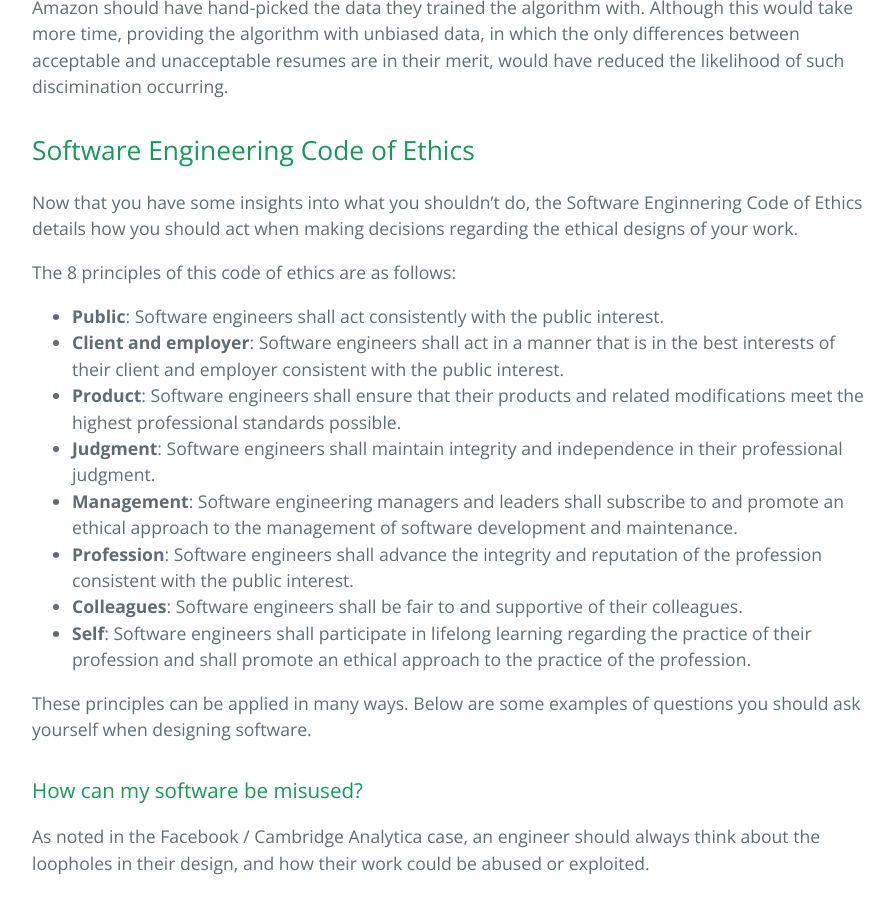
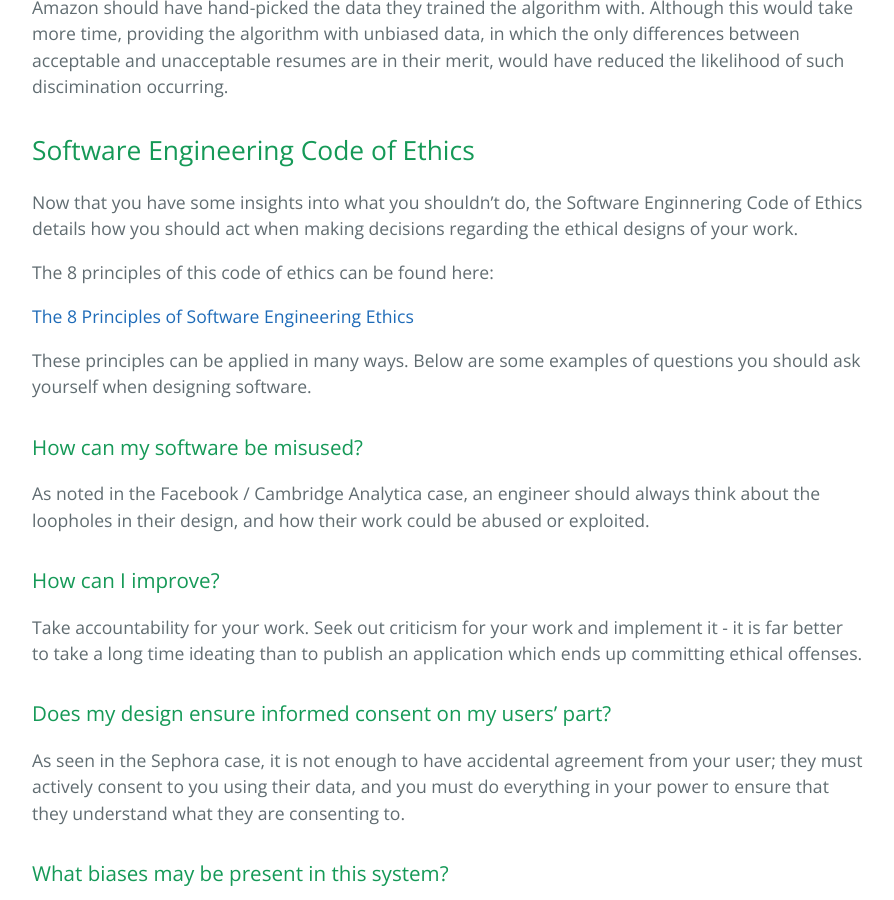
Before and after one commit to learning-software-engineering/learning-software-engineering.github.io, a Jekyll site: the page built from Topics/Software_Engineering/Ethics_In_Software_Engineering.md, in a window 1280 px wide and 900 px high, scrolled down 3929 px. Shown: the whole window, without its empty margins (192-1086 px from the left). Built offline with Jekyll 4.4.1, drawn with Linux system fonts in a browser that asks for light colours; our own code applies the rules of GitHub Pages for plain Markdown files.

Commit message:
change 8 principles of ethics paragraph to link externally

```diff
--- a/Topics/Software_Engineering/Ethics_In_Software_Engineering.md
+++ b/Topics/Software_Engineering/Ethics_In_Software_Engineering.md
@@ -71,15 +71,9 @@ Amazon should have hand-picked the data they trained the algorithm with. Althoug
 ## Software Engineering Code of Ethics
 Now that you have some insights into what you shouldn't do, the Software Enginnering Code of Ethics details how you should act when making decisions regarding the ethical designs of your work.
 
-The 8 principles of this code of ethics are as follows:
-* **Public**: Software engineers shall act consistently with the public interest.
-* **Client and employer**: Software engineers shall act in a manner that is in the best interests of their client and employer consistent with the public interest.
-* **Product**: Software engineers shall ensure that their products and related modifications meet the highest professional standards possible.
-* **Judgment**: Software engineers shall maintain integrity and independence in their professional judgment.
-* **Management**: Software engineering managers and leaders shall subscribe to and promote an ethical approach to the management of software development and maintenance.
-* **Profession**: Software engineers shall advance the integrity and reputation of the profession consistent with the public interest.
-* **Colleagues**: Software engineers shall be fair to and supportive of their colleagues.
-* **Self**: Software engineers shall participate in lifelong learning regarding the practice of their profession and shall promote an ethical approach to the practice of the profession.
+The 8 principles of this code of ethics can be found here:
+
+[The 8 Principles of Software Engineering Ethics](Eight_Principles_Ethics.md)
 
 These principles can be applied in many ways. Below are some examples of questions you should ask yourself when designing software.
 
```
